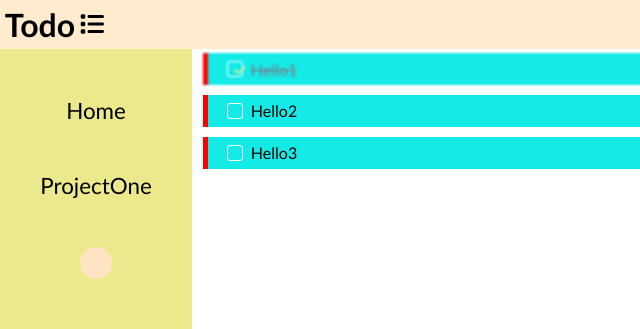
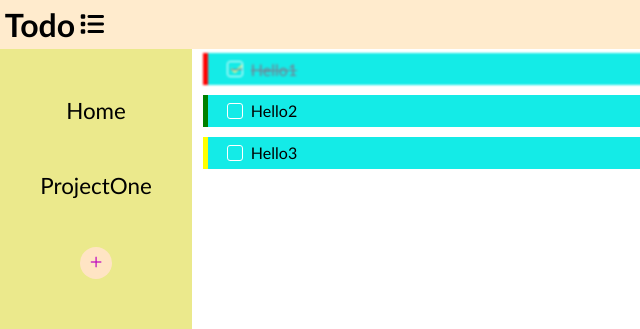
Before and after one commit to eablaev/Todo-List, a website built with webpack: page dist/index.html in a window 1280 px wide. Both pictures are taken after a click on the checkbox 234 px from the left and 69 px from the top of the page. Shown: the top 329 px of the page, 0-640 px from the left. Built offline with nearby package versions, Linux system fonts and the light colour scheme.

Commit message:
Added priority fuctionality

```diff
--- a/src/displayTodos.js
+++ b/src/displayTodos.js
@@ -22,6 +22,13 @@
         const todoPriority = document.createElement('div');
         todoPriority.setAttribute('id', 'todoPriority');
         todoPriority.classList.add('todoPriority');
+        if (element.priority == 'low') {
+            todoPriority.classList.add('low')
+        } else if (element.priority == 'med') {
+            todoPriority.classList.add('med')
+        } else if (element.priority == 'high') {
+            todoPriority.classList.add('high')
+        }
 
         const todoCheckMark = document.createElement('input');
         todoCheckMark.setAttribute('type','checkbox');
@@ -48,7 +55,9 @@
         const dueDate = document.createElement('h6');
         dueDate.classList.add('dueDate');
         dueDate.innerHTML = format(new Date(element.dueDate), 'MMM dd')
-        console.log(format(new Date(2014, 1, 11), 'MM/dd/yyyy'))
+        console.log(format(new Date(2014, 1, 11), 'MM/dd/yyyy'));
+
+        //////write priority logic
 
 
 
--- a/src/index.js
+++ b/src/index.js
@@ -23,12 +23,12 @@
                 title: 'Hello2',
                 description:"This is short description",
                 dueDate:'02/02/02',
-                priority:'high'
+                priority:'low'
             }, {
                 title: 'Hello3',
                 description:"This is short description",
                 dueDate:'08/02/02',
-                priority:'high'
+                priority:'med'
             }
         ]
     },
@@ -82,8 +82,10 @@
             const title = document.getElementById('title').value;
             const description = document.getElementById('description').value;
             const dueDate = document.getElementById('dueDateInput').value;
+            const priority = document.getElementById('priority').value
 
             const todo = new TodoItem(title,description,dueDate,priority);
+            console.log(todo)
 
             const index = projectArray.findIndex((element) => {
             return element.title == activeProject;
--- a/src/style.css
+++ b/src/style.css
@@ -14,9 +14,7 @@
     --purple: #be09be;
     --background: blanchedalmond;
 }
-                                                        /*
-                                                        Todo form
-                                                        */
+                                                        /* Todo form  */
 .todoFormContainer{
     background-color: var(--blue);
     border-radius: 10px;
@@ -186,17 +184,6 @@
     border-radius: 3px;
     border: 1px solid rgb(255, 255, 255);
 }
-.todoCheckMark:checked::after{
-    font-family: "Font Awesome 5 Free";
-    font-weight: 900;
-    content: '\f00c';
-    display: inline-block;
-    color: var(--yellow);
-    font-style: normal;
-    font-variant: normal;
-    text-rendering: auto;
-    -webkit-font-smoothing: antialiased;
-}
 .todoCheckMark:hover {
     appearance: none;
     -webkit-appearance: none;
@@ -205,14 +192,16 @@
     margin: auto 0.2rem;
     background-color: var(--yellow);
     border-radius: 3px;
+    cursor: pointer;
 
 }
-
 .todoCheckMark:hover::after {
     font-family: "Font Awesome 5 Free";
     font-weight: 900;
     content: '\f00c';
-    display: inline-block;
+    display: flex;
+    justify-content: center;
+    align-items: center;
     color: var(--purple);
     font-style: normal;
     font-variant: normal;
@@ -221,22 +210,35 @@
 
 }
 
-.todoCheckMark:hover::after:checked {
+.todoCheckMark:checked::after{
     font-family: "Font Awesome 5 Free";
     font-weight: 900;
     content: '\f00c';
-    display: inline-block;
-    color: rgb(17, 0, 255);
+    display: flex;
+    justify-content: center;
+    align-items: center;
+    color: var(--yellow);
     font-style: normal;
     font-variant: normal;
     text-rendering: auto;
     -webkit-font-smoothing: antialiased;
 }
 
+
+
 .todoPriority{
-    background-color: red;
+
     height: 100%;
     width: 0.3rem;
+}
+.todoPriority.low {
+    background-color: green;
+}
+.todoPriority.med {
+    background-color: yellow;
+}
+.todoPriority {
+    background-color: red;
 }
 .todoTitle,
 .todoDescription,
@@ -288,9 +290,7 @@
     text-rendering: auto;
     -webkit-font-smoothing: antialiased;
 }
-                                                                /*
-                                                                contentDiv styling
-                                                                */
+                                                       /* contentDiv styling */
 .contentDiv{
 
     height: 100vh;
@@ -335,17 +335,11 @@
     grid-row: 1/3;
 }
 
-/*
-///////////////////////
-Header styling
-//////////////////////
-*/
+                                                            /* Header styling */
 .headerDiv h1 {
     padding: .3rem;
 }
-                                                            /*
-                                                            projectsContainer
-                                                            */
+                                                            /* projectsContainer */
 .projectsContainer {
     display: flex;
     flex-direction: column;
@@ -401,6 +395,17 @@
     border-style: hidden;
     background-color: bisque;
 }
+.addNewProject::after {
+    font-family: "Font Awesome 5 Free";
+    font-weight: 300;
+    content: '\2b';
+    display: inline-block;
+    color: var(--purple);
+    font-style: normal;
+    font-variant: normal;
+    text-rendering: auto;
+    -webkit-font-smoothing: antialiased;
+}
 .addNewProject:hover,
 .addNewTodo:hover {
     transform: scale(1.2);
@@ -440,9 +445,7 @@
     background-color: rgb(95, 179, 10);
 }
 
-                                                            /*
-                                                            detailsWindow styling
-                                                            */
+                                                       /* detailsWindow styling */
 .detailsWindow{
     background-color: aquamarine;
     display: none;
@@ -464,11 +467,7 @@
     justify-content: space-between;
 }
 
-/*
-///////////////////////
-Footer styling
-//////////////////////
-*/
+                                                            /* Footer styling*/
 
 .footerDiv {
     display: flex;
@@ -476,15 +475,22 @@
     align-items: center;
 }
 
+
+                                                            /* addNewTodo */
+
+
+
 .addNewTodoDiv {
     display: flex;
     justify-content: center;
     align-items: center;
-
 }
-
+.addNewTodoDiv {
+    display: flex;
+    justify-content: center;
+    align-items: center;
+}
 .addNewTodo {
-
     margin: 1rem;
     height: 3rem;
     width: 3rem;
```
Also changed, not shown: dist/index.bundle.js.
